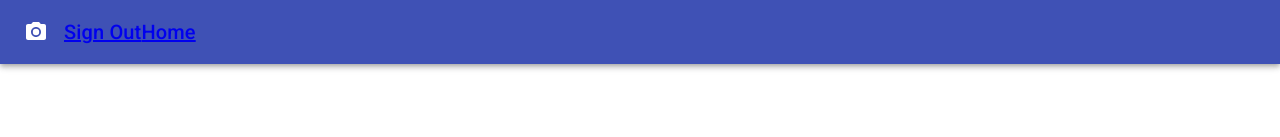
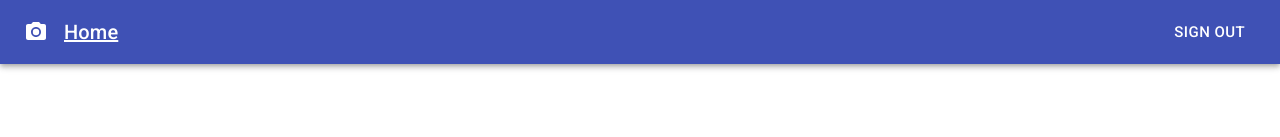
Before and after one commit to auzanassdq/react-route-api, a React (Create React App) app: page /album in a window 1280 px wide. Shown: the top 137 px of the page. Built offline with nearby package versions, Linux system fonts and the light colour scheme; no server answers.

Commit message:
fix title album and sign out button

```diff
--- a/src/components/Album.js
+++ b/src/components/Album.js
@@ -1,11 +1,13 @@
 import React from "react";
 import AppBar from "@material-ui/core/AppBar";
+import Button from "@material-ui/core/Button";
 import CameraIcon from "@material-ui/icons/PhotoCamera";
 import CssBaseline from "@material-ui/core/CssBaseline";
 import Toolbar from "@material-ui/core/Toolbar";
 import Typography from "@material-ui/core/Typography";
 import { makeStyles } from "@material-ui/core/styles";
 import Container from "@material-ui/core/Container";
+// import Link from "@material-ui/core/Link";
 import { BrowserRouter as Router, Route, Link } from "react-router-dom";
 
 // import Link from '@material-ui/core/Link';
@@ -27,6 +29,9 @@ function Copyright() {
 const useStyles = makeStyles(theme => ({
   icon: {
     marginRight: theme.spacing(2)
+  },
+  title: {
+    flexGrow: 1,
   },
   heroContent: {
     backgroundColor: theme.palette.background.paper,
@@ -53,7 +58,7 @@ const useStyles = makeStyles(theme => ({
   footer: {
     backgroundColor: theme.palette.background.paper,
     padding: theme.spacing(6)
-  }
+  },
 }));
 
 function signOut() {
@@ -73,18 +78,26 @@ export default function Album() {
         <Toolbar>
           <CameraIcon className={classes.icon} />
 
-          <Link to="/" onClick={signOut}>
-            <Typography variant="h6" color="inherit" noWrap>
-              Sign Out
-            </Typography>
-          </Link>
+          <Typography
+            component={Link}
+            to="/"
+            variant="h6"
+            color="inherit"
+            noWrap
+            className={classes.title}
+          >
+            Home
+          </Typography>
 
-          <Link to="/">
-            <Typography variant="h6" color="inherit" noWrap>
-              Home
-            </Typography>
-          </Link>
-
+          <Button
+            component={Link}
+            to="/"
+            size="large"
+            color="inherit"
+            onClick={signOut}
+          >
+            Sign Out
+          </Button>
         </Toolbar>
       </AppBar>
       <main>
```
